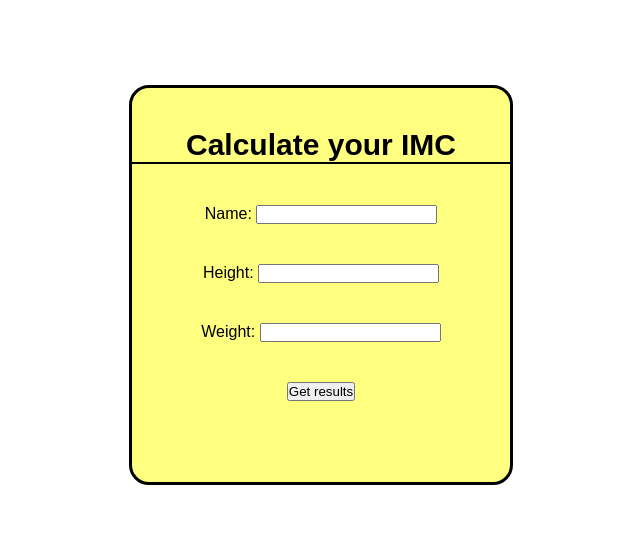
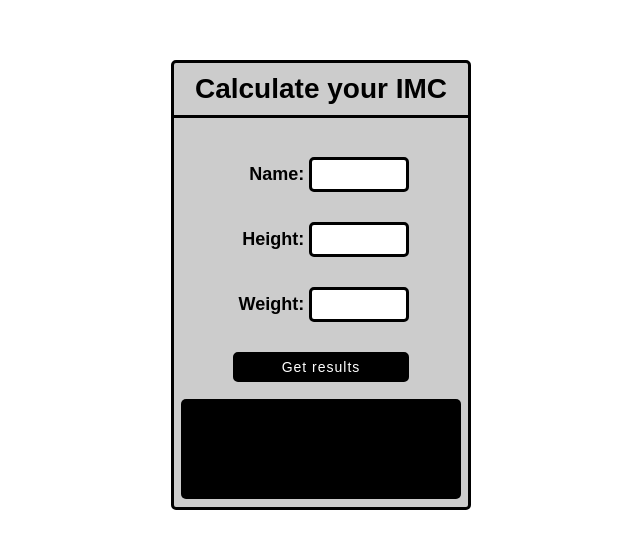
Before and after one commit to deiaalvs/BMI-Scale, a plain HTML site: page index.html in a window 1280 px wide. Shown: the part 115-664 px from the top of the page, without its empty margins (319-959 px from the left). Drawn offline with Linux system fonts and the light colour scheme.

Commit message:
styles finished v1

```diff
--- a/index.html
+++ b/index.html
@@ -10,20 +10,24 @@
 <body>
     <div class="container">
         <div class="calcBody">
-            <div class="title">Calculate your IMC</div>
+            <div class="title">
+                Calculate your IMC
+            </div>
+            <div class="input">
                 <div class="infos">
                     <label>Name:</label>
-                <input type="text" id="name">
+                    <input type="text" id="name" value="">
                 </div>
                 <div class="infos">
                     <label>Height:</label>
-                <input type="number" id="height">
+                    <input type="number" id="height" value="">
                 </div>
                 <div class="infos">
                     <label>Weight:</label>
-                <input type="number" id="weight">
+                    <input type="number" id="weight" value="">
                 </div>
                 <input type="button" value="Get results" id="submit">
+            </div>
             <div class="results"></div>
         </div>
     </div>
--- a/styles.css
+++ b/styles.css
@@ -13,28 +13,83 @@ body {
     width: 100vw;
     height: 100vh;
     display: flex;
-    flex-direction: column;
-    justify-content: center;
+    align-items: center;
 }
 
 .calcBody {
     position: relative;
-    width: 30%;
-    height: 400px;
-    background-color: rgba(255, 255, 0,0.5);
+    display: flex;
+    flex-direction: column;
+    width: 300px;
+    height: 450px;
+    margin: auto;
     border: 3px solid black;
-    border-radius: 20px;
+    border-radius: 5px;
+    background-color: #ccc;
+}
+
+.title {
+    text-align: center;
+    font-size: 28px;
+    font-weight: bold;
+    border-bottom: 3px solid black;
+    padding: 10px 0;
+}
+
+.input {
+    width: 60%;
     margin: auto;
+
+}
+
+.input #submit {
     display: flex;
     flex-direction: column;
     align-items: center;
-    justify-content: space-evenly;
+    justify-content: center;
+    border: 3px solid black;
+    border-radius: 5px;
+    width: 100%;
+    height: 30px;
+    background-color: black;
+    color: white;
+    font-size: 14px;
+    letter-spacing: 1px;
 }
 
-.title {
-    width: 100%;
-    font-size: 30px;
+.infos {
+    text-align: right;
+    font-size: 18px;
     font-weight: bold;
+    margin: 30px 0;
+}
+
+.infos input {
+    width: 100px;
+    height: 35px;
+    border: 3px solid black;
+    border-radius: 5px;
+    padding: 5px 5px;
     text-align: center;
-    border-bottom: 2px solid black;
+    font-size: 18px;
+    font-weight: bold;
 }
+
+#submit {
+    width: 100px;
+    margin: auto;
+}
+
+.results {
+    width: 95%;
+    height: 100px;
+    border-radius: 5px;
+    background-color: black;
+    margin: auto;
+    color: white;
+    font-size: 14px;
+    text-align: center;
+    display: flex;
+    align-items: center;
+    justify-content: center;
+}
```
Lines whose indentation alone changed are shown as unchanged.
